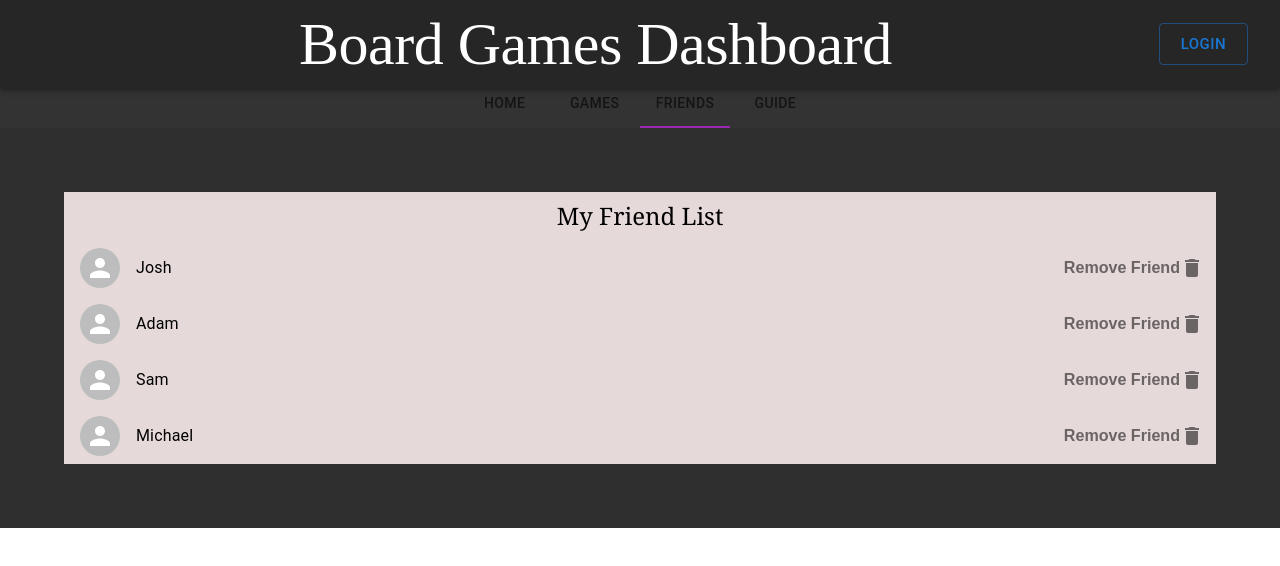
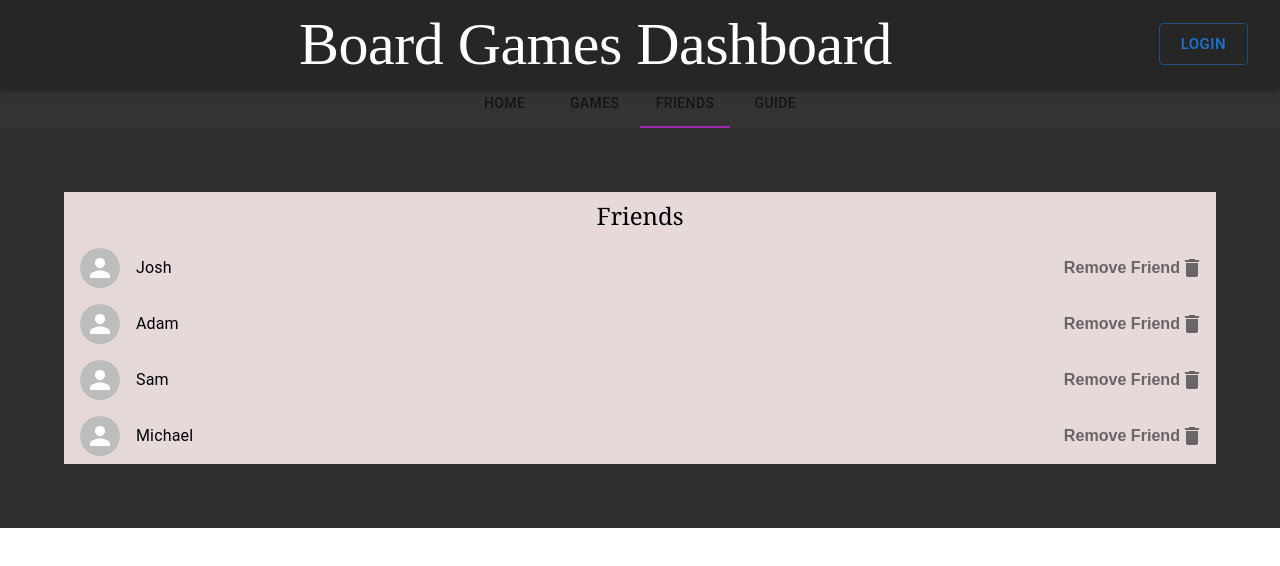
Before and after one commit to Madhur20/BoardGamesDashBoard, a Next.js app: page /friends in a window 1280 px wide. Shown: the top 566 px of the page. Built offline with nearby package versions, Linux system fonts and the light colour scheme.

Commit message:
Fix merge conflicts

```diff
--- /dev/null
+++ b/components/friends/FriendsList.tsx
@@ -0,0 +1,58 @@
+import * as React from 'react';
+import { styled } from '@mui/material/styles';
+import Box from '@mui/material/Box';
+import ListItem from '@mui/material/ListItem';
+import ListItemAvatar from '@mui/material/ListItemAvatar';
+import ListItemText from '@mui/material/ListItemText';
+import Avatar from '@mui/material/Avatar';
+import IconButton from '@mui/material/IconButton';
+import Grid from '@mui/material/Grid';
+import Typography from '@mui/material/Typography';
+import DeleteIcon from '@mui/icons-material/Delete';
+
+const names = [
+    "Josh",
+    "Adam",
+    "Sam",
+    "Michael"
+];
+
+function generate(element: React.ReactElement) {
+    return names.map((value) =>
+        <ListItem key={value}
+            secondaryAction={
+                <IconButton edge="end" aria-label="delete">
+                    <h6>Remove Friend</h6>
+                    <DeleteIcon />
+                </IconButton>
+            }>
+            <ListItemAvatar>
+                <Avatar></Avatar>
+            </ListItemAvatar>
+            <ListItemText>{value}</ListItemText>
+        </ListItem>
+    );
+}
+
+
+const Demo = styled('div')(({ theme }) => ({
+    backgroundColor: theme.palette.background.paper,
+}));
+
+export default function InteractiveList() {
+
+    return (
+        <Box sx={{ bgcolor: '#2f2f2f', p: 8 }}>
+            <Grid item xs sx={{ mx: "auto" }} >
+                <Typography sx={{ textAlign: 'center', fontFamily: 'Georgia', bgcolor: '#E6D9D9', color: 'black', p: 1 }} variant="h5" component="div">
+                    Friends
+                </Typography>
+                <Demo sx={{ bgcolor: '#E6D9D9', alignItem: 'center', color: 'black' }}>
+                    {/* <List dense={dense}> */}
+                    {generate(<ListItem></ListItem>)}
+                    {/* </List> */}
+                </Demo>
+            </Grid>
+        </Box>
+    );
+}
--- a/components/games/AddGameForm.tsx
+++ b/components/games/AddGameForm.tsx
@@ -114,7 +114,7 @@ export default function AddGameForm() {
                     </FormControl>
                 </Grid>
                 <Grid sx={{ margin: '2%' }}>
-                    <div style={{ width: "400px" }}>
+                    <div style={{ width: "350px" }}>
                         Rating
                         <Slider
                             value={formValues.rating}
--- a/components/games/GamesList.tsx
+++ b/components/games/GamesList.tsx
@@ -223,12 +223,12 @@ const EnhancedTableToolbar = (props: EnhancedTableToolbarProps) => {
         </Typography>
       ) : (
         <Typography
-          sx={{ flex: "1 1 100%", fontFamily: 'Georgia', textAlign:'center'}}
+          sx={{ flex: "1 1 100%", fontFamily: 'Georgia', textAlign: 'center' }}
           variant="h5"
           id="tableTitle"
           component="div"
         >
-          MY SAVED GAMES
+          Games
         </Typography>
       )}
       {numSelected > 0 ? (
--- a/pages/FriendsList.tsx
+++ /dev/null
@@ -1,67 +0,0 @@
-    import * as React from 'react';
-    import { styled } from '@mui/material/styles';
-    import Box from '@mui/material/Box';
-    import List from '@mui/material/List';
-    import ListItem from '@mui/material/ListItem';
-    import ListItemAvatar from '@mui/material/ListItemAvatar';
-    import ListItemIcon from '@mui/material/ListItemIcon';
-    import ListItemText from '@mui/material/ListItemText';
-    import Avatar from '@mui/material/Avatar';
-    import IconButton from '@mui/material/IconButton';
-    import FormGroup from '@mui/material/FormGroup';
-    import FormControlLabel from '@mui/material/FormControlLabel';
-    import Checkbox from '@mui/material/Checkbox';
-    import Grid from '@mui/material/Grid';
-    import Typography from '@mui/material/Typography';
-    import FolderIcon from '@mui/icons-material/Folder';
-    import DeleteIcon from '@mui/icons-material/Delete';
-    import CenteredTabs from '../components/MenuBar';
-
-    const names = [
-        "Josh",
-        "Adam",
-        "Sam",
-        "Michael"
-    ];
-
-    function generate(element: React.ReactElement) {
-        return names.map((value) =>
-            <ListItem key={value}
-            secondaryAction={
-            <IconButton edge="end" aria-label="delete">
-                <h6>Remove Friend</h6>
-                <DeleteIcon />
-            </IconButton>
-        }>
-        <ListItemAvatar>
-        <Avatar></Avatar>
-        </ListItemAvatar>
-        <ListItemText>{value}</ListItemText>
-    </ListItem>
-        );
-    }
-
-
-    const Demo = styled('div')(({ theme }) => ({
-    backgroundColor: theme.palette.background.paper,
-    }));
-
-    export default function InteractiveList() {
-
-    return (
-        <Box sx={{bgcolor:'#2f2f2f', p:8 }}>
-        {/* <Grid container sx={{p:10, bgcolor:'yellow', alignContent: 'center'}}> */}
-            <Grid item xs sx={{mx:"auto"}} >
-            <Typography sx={{ textAlign: 'center', fontFamily: 'Georgia', bgcolor:'#E6D9D9', color:'black', p:1 }} variant="h5" component="div">
-                My Friend List
-            </Typography>
-            <Demo sx={{bgcolor:'#E6D9D9', alignItem:'center', color:'black'}}>
-                {/* <List dense={dense}> */}
-                {generate(<ListItem></ListItem>)}
-                {/* </List> */}
-            </Demo>
-            </Grid>
-        {/* </Grid> */}
-        </Box>
-    );
-    }
--- a/pages/friends.tsx
+++ b/pages/friends.tsx
@@ -1,8 +1,7 @@
-import { Typography } from '@mui/material';
 import { NextPage } from 'next';
 import React from 'react';
 import Top from '../components/Top';
-import InteractiveList from './FriendsList';
+import InteractiveList from '../components/friends/FriendsList';
 
 const Friend: NextPage = () => {
     return (
```
Also changed, not shown: components/games/AddGame.tsx (+2 -6 lines).
